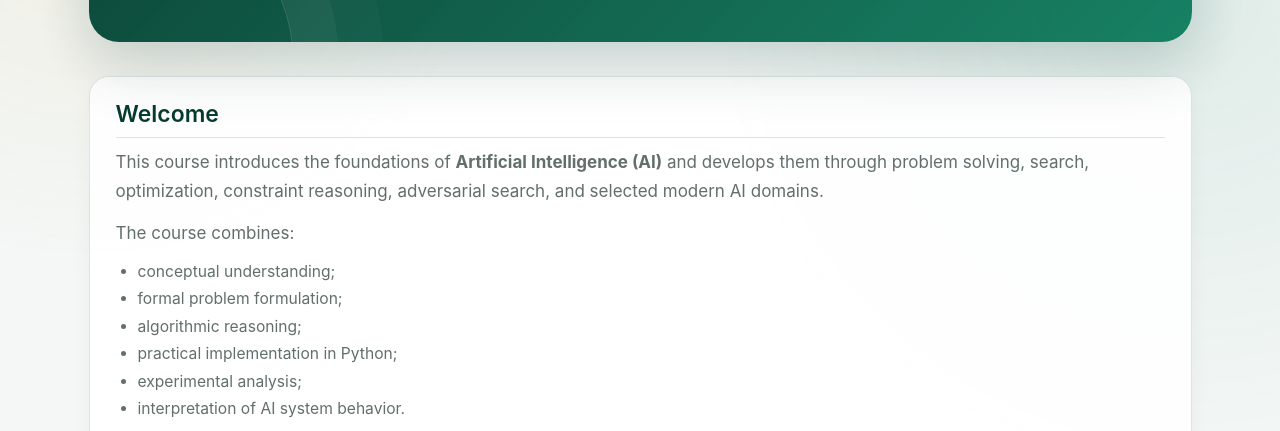
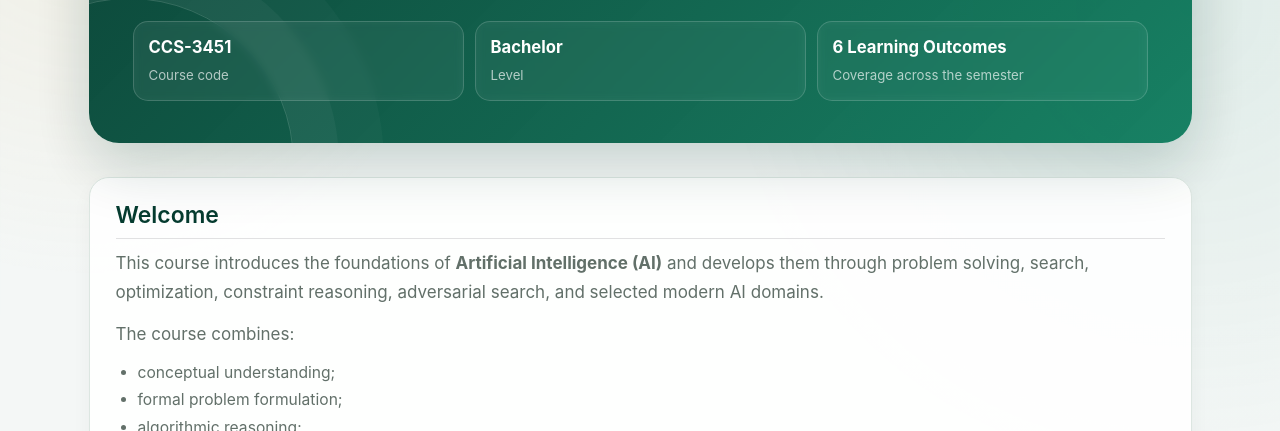
Before and after one commit to fhamdimed/ai-fcis-course, a plain HTML site: page index.html in a window 1280 px wide. Shown: the part 308-739 px from the top of the page. Drawn offline with Linux system fonts and the light colour scheme.

Commit message:
course info

```diff
--- a/index.html
+++ b/index.html
@@ -95,7 +95,20 @@ ul.task-list li input[type="checkbox"] {
       </div>
     </div>
 
-  </header>
+    <div class="iu-page-meta-grid">
+      <div class="iu-page-meta-card">
+        <strong>CCS-3451</strong>
+        <span>Course code</span>
+      </div>
+      <div class="iu-page-meta-card">
+        <strong>Bachelor</strong>
+        <span>Level</span>
+      </div>
+      <div class="iu-page-meta-card">
+        <strong>6 Learning Outcomes</strong>
+        <span>Coverage across the semester</span>
+      </div>
+  </div></header>
 
   <section class="course-section">
     <div class="welcome-panel">
```
